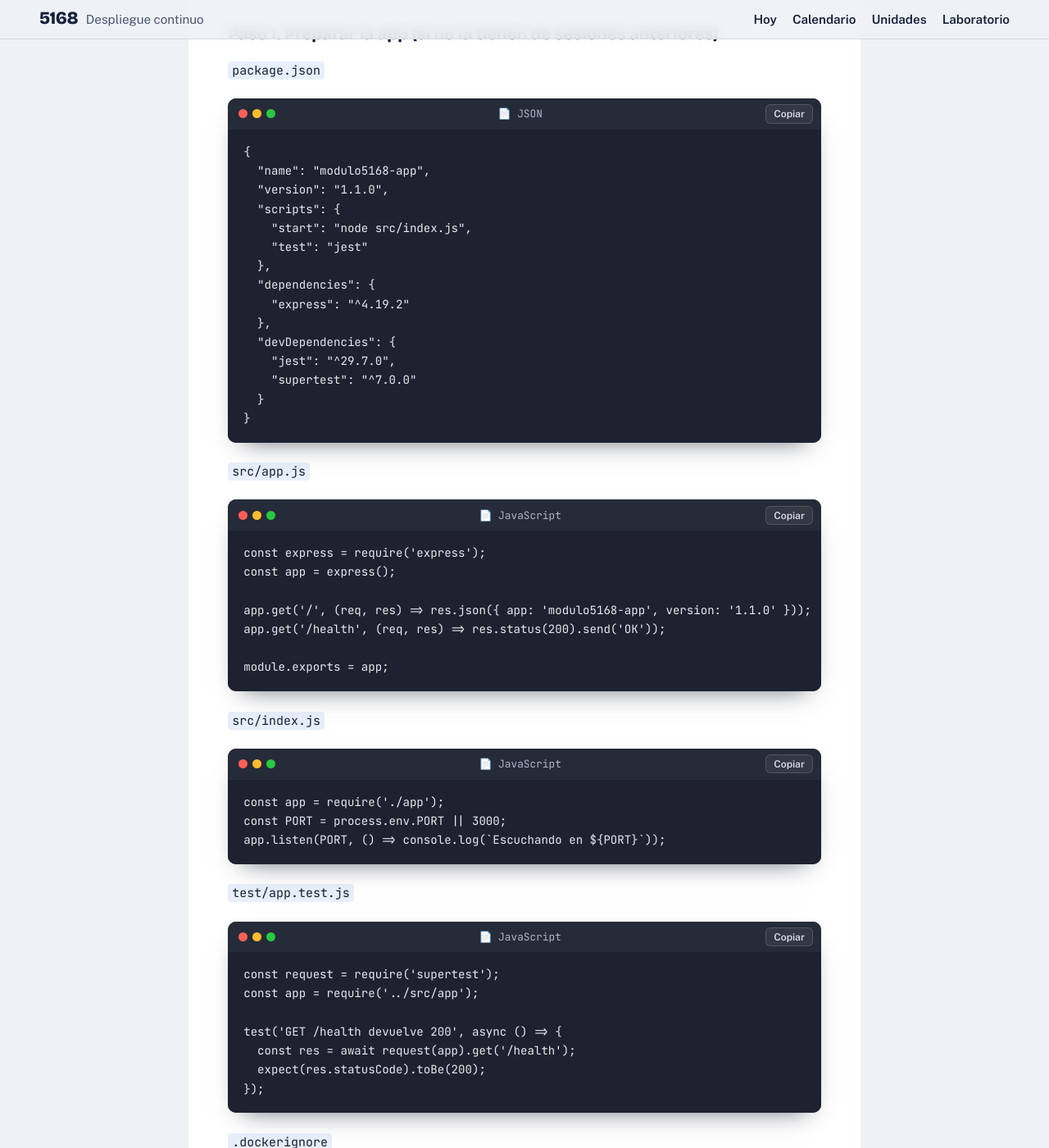
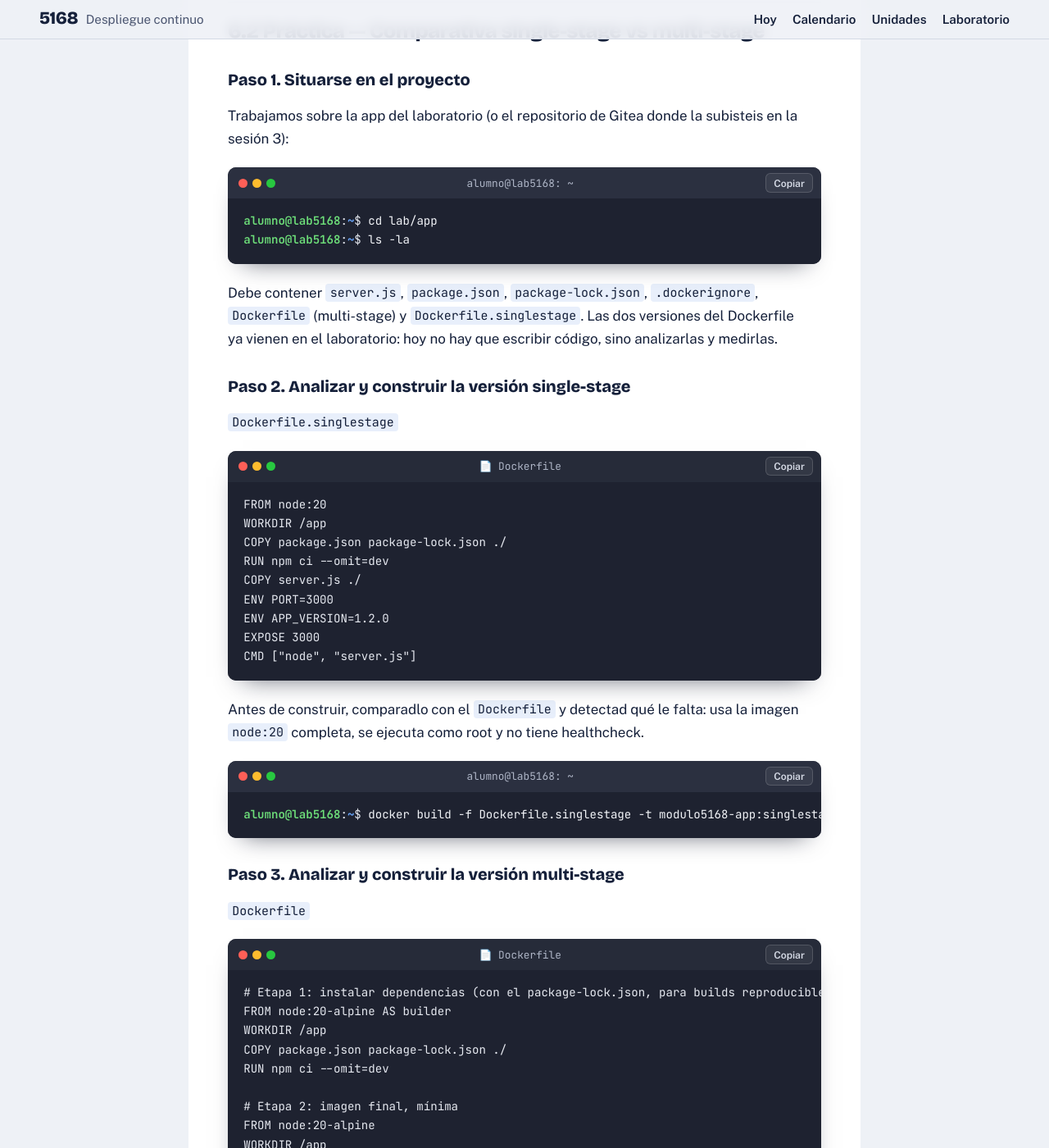
Before and after one commit to sergio79cs/modulo5168, a Jekyll site: the page built from ut01/sesion4.md, in a window 1280 px wide and 1400 px high, scrolled down 1913 px. Shown: the whole window at 82% size. Built offline with Jekyll 4.4.1, drawn with Linux system fonts in a browser that asks for light colours; our own code applies the rules of GitHub Pages for plain Markdown files; some of the changed text lies outside the part shown.

Commit message:
Sesión 4 (UT01): práctica sobre lab/app del zip, sin src/ ni test/
Ajusta la práctica a los ficheros reales de lab/app (server.js, Dockerfile y Dockerfile.singlestage incluidos en el zip). Mantiene la nota de DNS y los puertos 3002/3003.

Co-Authored-By: Claude Opus 5.5 <noreply@anthropic.com>
Claude-Session: https://claude.ai/code/session_01Sh4Y8cSD3CdjHA22GNYgF6

````diff
--- a/ut01/sesion4.md
+++ b/ut01/sesion4.md
@@ -4,14 +4,14 @@
 
 **Objetivo:** entender por qué una imagen de producción debe contener solo lo necesario para ejecutar, y comprobarlo midiendo dos versiones de la misma app.
 
-**Supuesto:** `modulo5168-app` es una app Node.js/Express con tests en Jest.
+**Material:** la app del laboratorio (`lab/app` del zip `modulo5168-lab.zip`), la misma que usasteis en la sesión 3.
 
 ## Recordatorio
 
 Preguntas rápidas para enlazar con la sesión 3:
 
 - ¿Qué genera cada instrucción de un Dockerfile?
-- ¿Por qué copiamos `package*.json` antes que el resto del código?
+- ¿Por qué copiamos `package.json` y `package-lock.json` antes que el resto del código?
 - ¿Qué diferencia hay entre imagen y contenedor?
 
 ## 6.1 Teoría
@@ -22,7 +22,7 @@ Para *construir* y *probar* una aplicación necesitamos compiladores, herramient
 
 ### Multi-stage builds
 
-Un Dockerfile puede tener varios `FROM`. Cada uno inicia una etapa nueva y solo la última forma la imagen final. Con `COPY --from=<etapa>` traemos a la etapa final únicamente los artefactos necesarios; herramientas, caché y devDependencies se quedan en las etapas intermedias.
+Un Dockerfile puede tener varios `FROM`. Cada uno inicia una etapa nueva y solo la última forma la imagen final. Con `COPY --from=<etapa>` traemos a la etapa final únicamente los artefactos necesarios; herramientas, caché y dependencias de desarrollo se quedan en las etapas intermedias.
 
 ```
 FROM imagen-pesada AS build     # etapa 1: construir y testear
@@ -36,122 +36,69 @@ COPY --from=build /ruta/artefacto ./
 - **Imágenes base mínimas (alpine).** `node:20` pesa en torno a 1 GB; `node:20-alpine`, alrededor de 130 MB. Ojo: alpine usa `musl` en lugar de `glibc` y algunos módulos nativos pueden dar problemas. Alternativas: variantes `-slim` o imágenes distroless.
 - **Usuario no root.** Si alguien compromete la aplicación, no debe tener privilegios de root dentro del contenedor. Las imágenes oficiales de Node incluyen el usuario `node`.
 - **HEALTHCHECK.** Docker (y más adelante Kubernetes, con sus probes) puede saber si la app responde de verdad, no solo si el proceso está vivo.
-- `.dockerignore`**.** Evita meter `node_modules`, `.git`, etc. en el contexto de build.
+- **`.dockerignore`.** Evita meter `node_modules`, `.git`, etc. en el contexto de build.
 - **Solo dependencias de producción** (`npm ci --omit=dev`) y versiones de imagen fijadas (`node:20-alpine`, nunca `latest`).
 
 ## 6.2 Práctica — Comparativa single-stage vs multi-stage
 
-### Paso 1. Preparar la app (si no la tienen de sesiones anteriores)
+### Paso 1. Situarse en el proyecto
 
-`package.json`
+Trabajamos sobre la app del laboratorio (o el repositorio de Gitea donde la subisteis en la sesión 3):
 
 ```
-{
-  "name": "modulo5168-app",
-  "version": "1.1.0",
-  "scripts": {
-    "start": "node src/index.js",
-    "test": "jest"
-  },
-  "dependencies": {
-    "express": "^4.19.2"
-  },
-  "devDependencies": {
-    "jest": "^29.7.0",
-    "supertest": "^7.0.0"
-  }
-}
+cd lab/app
+ls -la
 ```
 
-`src/app.js`
+Debe contener `server.js`, `package.json`, `package-lock.json`, `.dockerignore`, `Dockerfile` (multi-stage) y `Dockerfile.singlestage`. Las dos versiones del Dockerfile ya vienen en el laboratorio: hoy no hay que escribir código, sino analizarlas y medirlas.
 
-```
-const express = require('express');
-const app = express();
-
-app.get('/', (req, res) => res.json({ app: 'modulo5168-app', version: '1.1.0' }));
-app.get('/health', (req, res) => res.status(200).send('OK'));
-
-module.exports = app;
-```
-
-`src/index.js`
-
-```
-const app = require('./app');
-const PORT = process.env.PORT || 3000;
-app.listen(PORT, () => console.log(`Escuchando en ${PORT}`));
-```
-
-`test/app.test.js`
-
-```
-const request = require('supertest');
-const app = require('../src/app');
-
-test('GET /health devuelve 200', async () => {
-  const res = await request(app).get('/health');
-  expect(res.statusCode).toBe(200);
-});
-```
-
-`.dockerignore`
-
-```
-node_modules
-npm-debug.log
-.git
-.gitignore
-*.md
-```
-
-### Paso 2. Versión single-stage
+### Paso 2. Analizar y construir la versión single-stage
 
 `Dockerfile.singlestage`
 
 ```
 FROM node:20
 WORKDIR /app
-COPY . .
-RUN npm install
+COPY package.json package-lock.json ./
+RUN npm ci --omit=dev
+COPY server.js ./
+ENV PORT=3000
+ENV APP_VERSION=1.2.0
 EXPOSE 3000
-CMD ["node", "src/index.js"]
+CMD ["node", "server.js"]
 ```
 
-Antes de construir, debéis detectar al menos tres problemas: imagen base completa, ejecución como root, instala devDependencies, `COPY . .` antes de instalar rompe la caché y no hay healthcheck.
+Antes de construir, comparadlo con el `Dockerfile` y detectad qué le falta: usa la imagen `node:20` completa, se ejecuta como root y no tiene healthcheck.
 
 ```
 docker build -f Dockerfile.singlestage -t modulo5168-app:singlestage .
 ```
 
-### Paso 3. Versión multi-stage
+### Paso 3. Analizar y construir la versión multi-stage
 
 `Dockerfile`
 
 ```
-# ---------- Etapa 1: build y test ----------
-FROM node:20 AS build
+# Etapa 1: instalar dependencias (con el package-lock.json, para builds reproducibles)
+FROM node:20-alpine AS builder
 WORKDIR /app
-COPY package*.json ./
-RUN npm ci
-COPY . .
-RUN npm test
+COPY package.json package-lock.json ./
+RUN npm ci --omit=dev
 
-# ---------- Etapa 2: imagen final ----------
-FROM node:20-alpine AS runtime
-ENV NODE_ENV=production
+# Etapa 2: imagen final, mínima
+FROM node:20-alpine
 WORKDIR /app
-COPY package*.json ./
-RUN npm ci --omit=dev && npm cache clean --force
-COPY --from=build --chown=node:node /app/src ./src
+COPY --from=builder /app/node_modules ./node_modules
+COPY server.js package.json ./
+ENV PORT=3000
+ENV APP_VERSION=1.2.0
 USER node
 EXPOSE 3000
-HEALTHCHECK --interval=30s --timeout=3s --start-period=10s --retries=3 \
-  CMD wget -qO- http://localhost:3000/health || exit 1
-CMD ["node", "src/index.js"]
+HEALTHCHECK --interval=30s --timeout=3s CMD wget -qO- http://localhost:3000/health || exit 1
+CMD ["node", "server.js"]
 ```
 
-Punto a destacar: si un test falla, `RUN npm test` hace fallar el build y no se genera imagen. Esto enlaza con el pipeline de Jenkins de las próximas unidades.
+Fijaos en qué hace cada etapa, qué copia `COPY --from=builder` y para qué sirven `USER node` y `HEALTHCHECK`.
 
 ```
 docker build -t modulo5168-app:v1.1.0 .
@@ -167,14 +114,12 @@ docker images | grep modulo5168-app
 docker history modulo5168-app:singlestage
 docker history modulo5168-app:v1.1.0
 
-# Número de paquetes en node_modules
-docker run --rm modulo5168-app:singlestage ls node_modules | wc -l
-docker run --rm modulo5168-app:v1.1.0 ls node_modules | wc -l
-
 # Usuario de ejecución
 docker run --rm modulo5168-app:singlestage whoami
 docker run --rm modulo5168-app:v1.1.0 whoami
 ```
+
+La single-stage debe responder `root`; la multi-stage, `node`.
 
 ### Paso 5. Comprobar el HEALTHCHECK
 
@@ -182,15 +127,16 @@ docker run --rm modulo5168-app:v1.1.0 whoami
 docker rm -f test-app 2>/dev/null     # el contenedor de la sesión 3, si sigue en marcha
 docker run -d --name app-single -p 3002:3000 modulo5168-app:singlestage
 docker run -d --name app-multi  -p 3003:3000 modulo5168-app:v1.1.0
-# esperar ~15 segundos
+# esperar unos segundos
 docker ps
+curl http://localhost:3003/health
 ```
 
 En la columna STATUS, `app-multi` debe mostrar `(healthy)` y `app-single` no mostrará estado de salud. Para limpiar: `docker rm -f app-single app-multi`.
 
 ### Paso 6. Caché
 
-Modificar una línea de `src/app.js`, reconstruir ambas imágenes con `time docker build ...` y comparar cuánto tarda cada una y qué capas se reaprovechan (`CACHED`). En la single-stage se reinstala todo; en la multi-stage, no.
+Modificad el texto de la ruta `/` en `server.js`, reconstruid ambas imágenes con `time docker build ...` y comparad qué capas se reaprovechan (`CACHED`). Como en los dos Dockerfiles se copia `package*.json` antes que `server.js`, la instalación de dependencias debe salir de caché en ambos.
 
 Si algún build falla con `EAI_AGAIN` o `Temporary failure resolving`, es el DNS de la red del centro: fija el DNS de Docker como indica el paso 1 de la guía de instalación (clave `dns` en `/etc/docker/daemon.json`, sin borrar el resto) y reinicia Docker.
 
@@ -200,16 +146,14 @@ Si el repositorio ya está en Gitea, es buen momento para hacer `git commit` y `
 
 Tabla comparativa rellenada con los datos reales obtenidos:
 
-|                                                  | `singlestage` | `v1.1.0` (multi-stage) |
-|--------------------------------------------------|---------------|------------------------|
-| Imagen base                                      |               |                        |
-| Tamaño (`docker images`)                         |               |                        |
-| Nº de capas (`docker history`)                   |               |                        |
-| Paquetes en `node_modules`                       |               |                        |
-| Usuario de ejecución                             |               |                        |
-| ¿Tiene HEALTHCHECK?                              |               |                        |
-| ¿Ejecuta tests en el build?                      |               |                        |
-| (Opcional) Tiempo de rebuild tras cambiar `src/` |               |                        |
+|                                                         | `singlestage` | `v1.1.0` (multi-stage) |
+|---------------------------------------------------------|---------------|------------------------|
+| Imagen base de la imagen final                          |               |                        |
+| Tamaño (`docker images`)                                |               |                        |
+| Nº de capas (`docker history`)                          |               |                        |
+| Usuario de ejecución                                    |               |                        |
+| ¿Tiene HEALTHCHECK?                                     |               |                        |
+| (Opcional) ¿Reinstala dependencias al cambiar `server.js`? |            |                        |
 
 A la tabla se añade una **conclusión razonada** (10-15 líneas) que responda a:
 
@@ -220,13 +164,13 @@ A la tabla se añade una **conclusión razonada** (10-15 líneas) que responda a
 
 ## 6.3 Puesta en común
 
-Dos o tres grupos comparten su tabla en pantalla y se contrastan cifras. Si hay diferencias grandes, suele ser por no haber usado  .dockerignore o por haber copiado `node_modules` local.
+Dos o tres grupos comparten su tabla en pantalla y se contrastan cifras. Si hay diferencias grandes, suele ser por no tener `.dockerignore` y haber copiado `node_modules` local.
 
 Preguntas:
 
 - Si desplegamos 20 veces al día en 5 servidores, ¿cuántos GB se transfieren con cada versión?
-- ¿Por qué es buena idea que los tests se ejecuten dentro del build? ¿Qué pasaría en Jenkins si fallan?
-- ¿Qué haría Kubernetes con la información del HEALTHCHECK? (adelanto de liveness/readiness probes)
+- ¿Qué otras tareas (tests, linter, compilación) podríamos hacer en la etapa de build sin que lleguen a la imagen final? ¿Qué pasaría en Jenkins si fallan?
+- ¿Qué haría Kubernetes con la información del HEALTHCHECK? (adelanto de liveness/readiness probes, ya presentes en `lab/k8s/deployment.yaml`)
 - ¿Dónde quedan las etapas intermedias? (`docker images -a`, imágenes `<none>`; limpiar con `docker image prune`)
 
 ### Criterios de evaluación del entregable (RA1.c)
````
